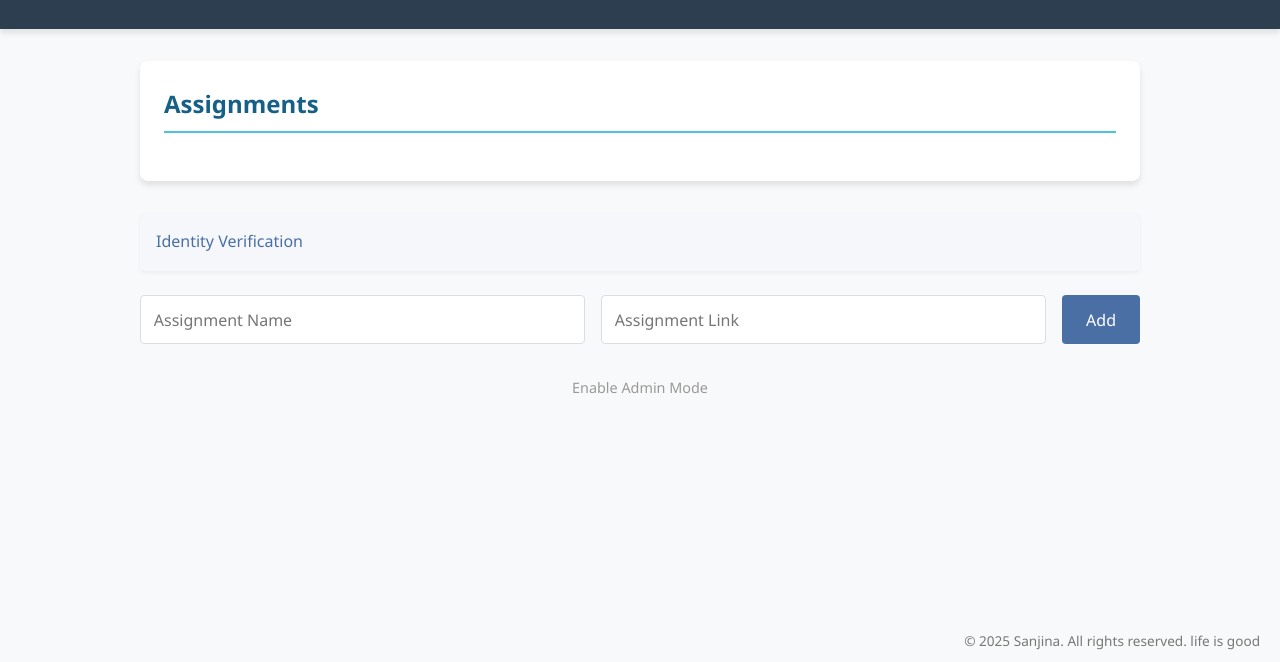
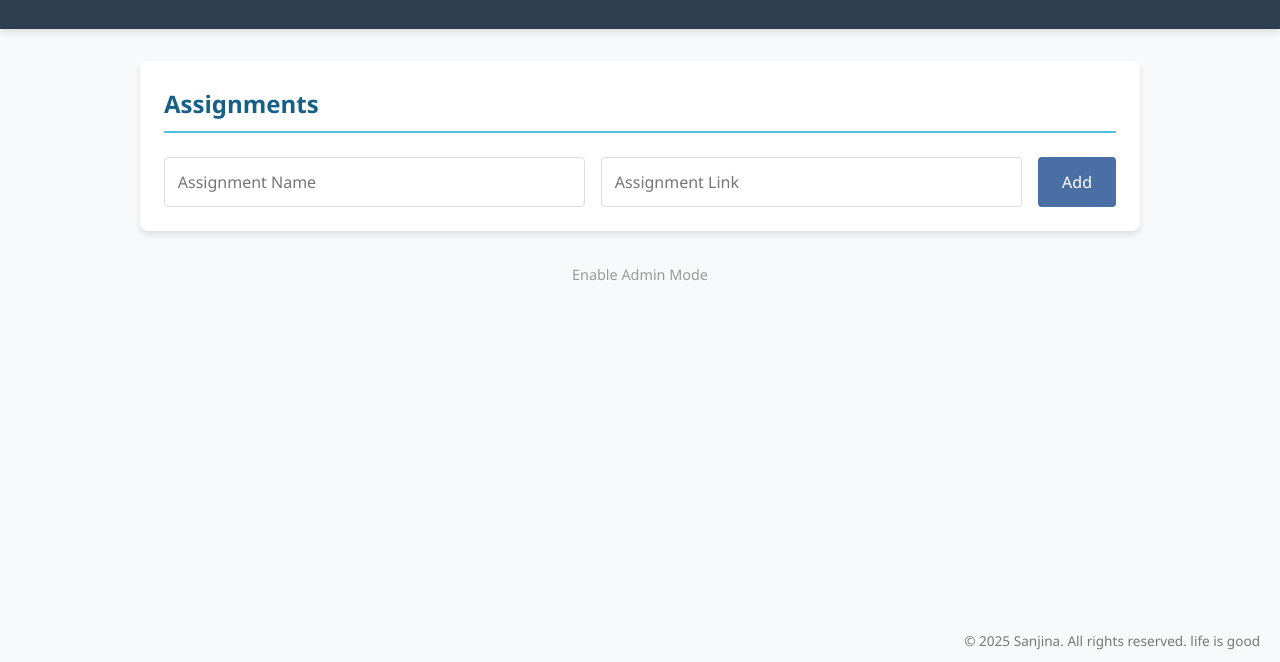
Before and after one commit to ssmoon-debug/sanjina, a plain HTML site: page index.html in a window 1280 px wide. Shown: the part 138-800 px from the top of the page. Drawn offline with Linux system fonts and the light colour scheme.

Commit message:
Update index.html

```diff
--- a/index.html
+++ b/index.html
@@ -281,10 +281,7 @@
                 <!-- Assignment items will be added here -->
                 <p id="no-assignments" style="text-align: center; color: #999;">No assignments added yet</p>
             </div>
-            </div>
-            <div class="assignment-item">
-    <a href="https://docs.google.com/document/d/10pm-sKghQUjS3HaAZR_Gx6f7iwxB5yZ8wMoJxH4886o/edit?usp=drive_link" target="_blank" class="assignment-link">Identity Verification</a>
-</div>
+
             <div class="add-assignment">
                 <input type="text" id="assignment-name" placeholder="Assignment Name">
                 <input type="text" id="assignment-link" placeholder="Assignment Link">
```
